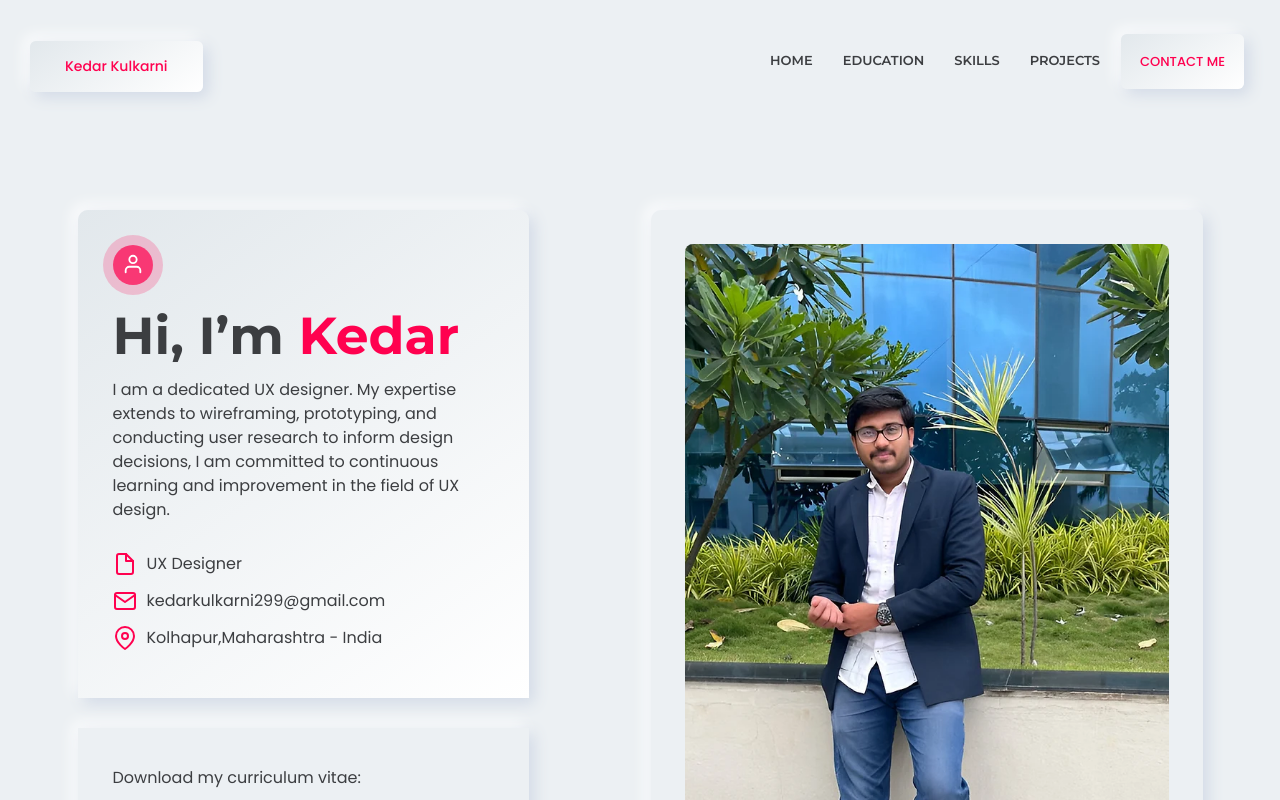
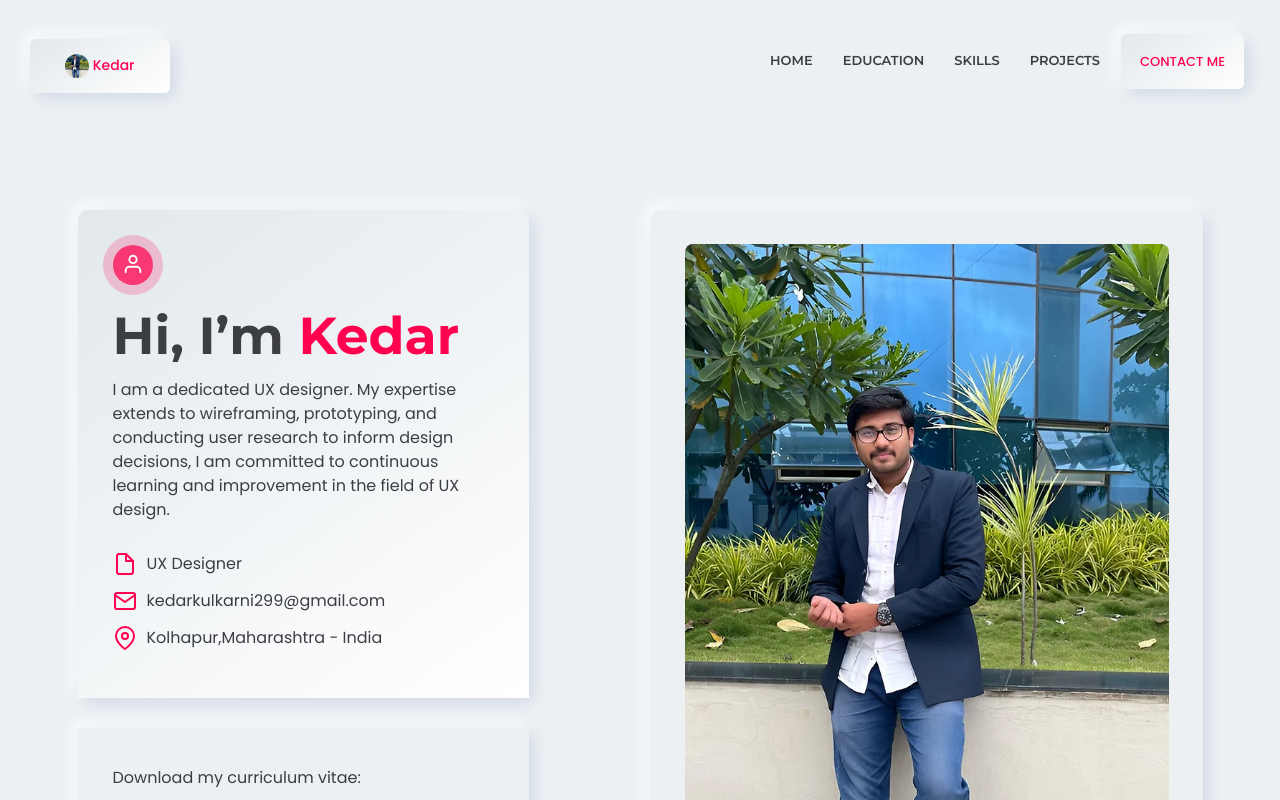
Before and after one commit to vivekss1998/kedar-kulkarni, a plain HTML site: page index.html in a window 1280 px wide. Shown: the top 800 px of the page. Drawn offline with Linux system fonts and the light colour scheme.

Commit message:
first commit

```diff
--- a/index.html
+++ b/index.html
@@ -62,7 +62,8 @@
           <div class="header-left mt-3">
             <div class="logo rn-btn">
               <a class="rn-btn" href="index.html">
-               <span>Kedar Kulkarni</span>
+                <img src="./profile.png" alt="Personal Portfolio" style="border-radius: 50%; width: 24px; height: 24px; object-fit: cover;" />
+                <span>Kedar </span>
               </a>
               <!-- <a class="rn-btn" target="_blank" href="https://wa.me/7875699697">HIRE ME</span></a> -->
             </div>
```
